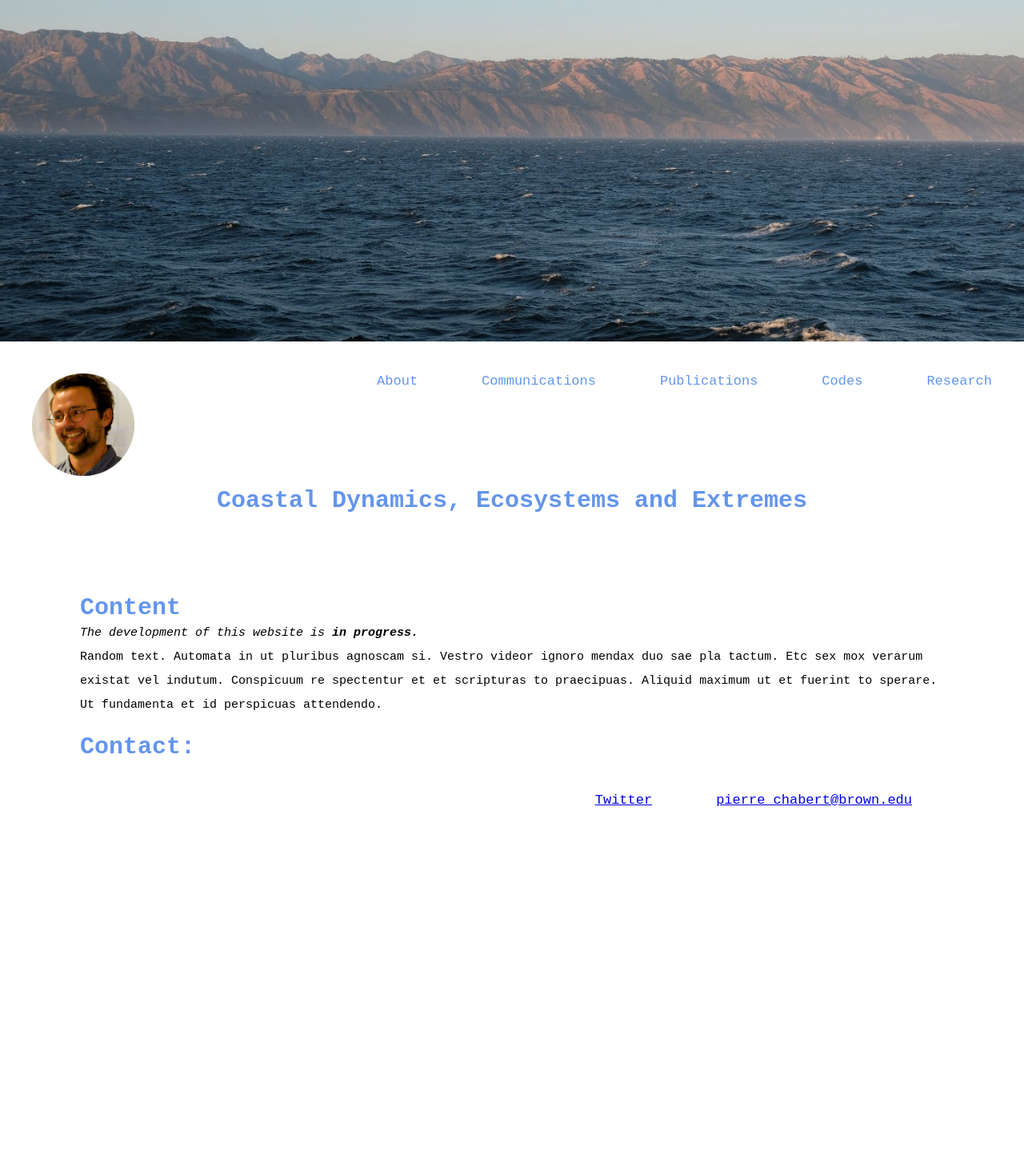
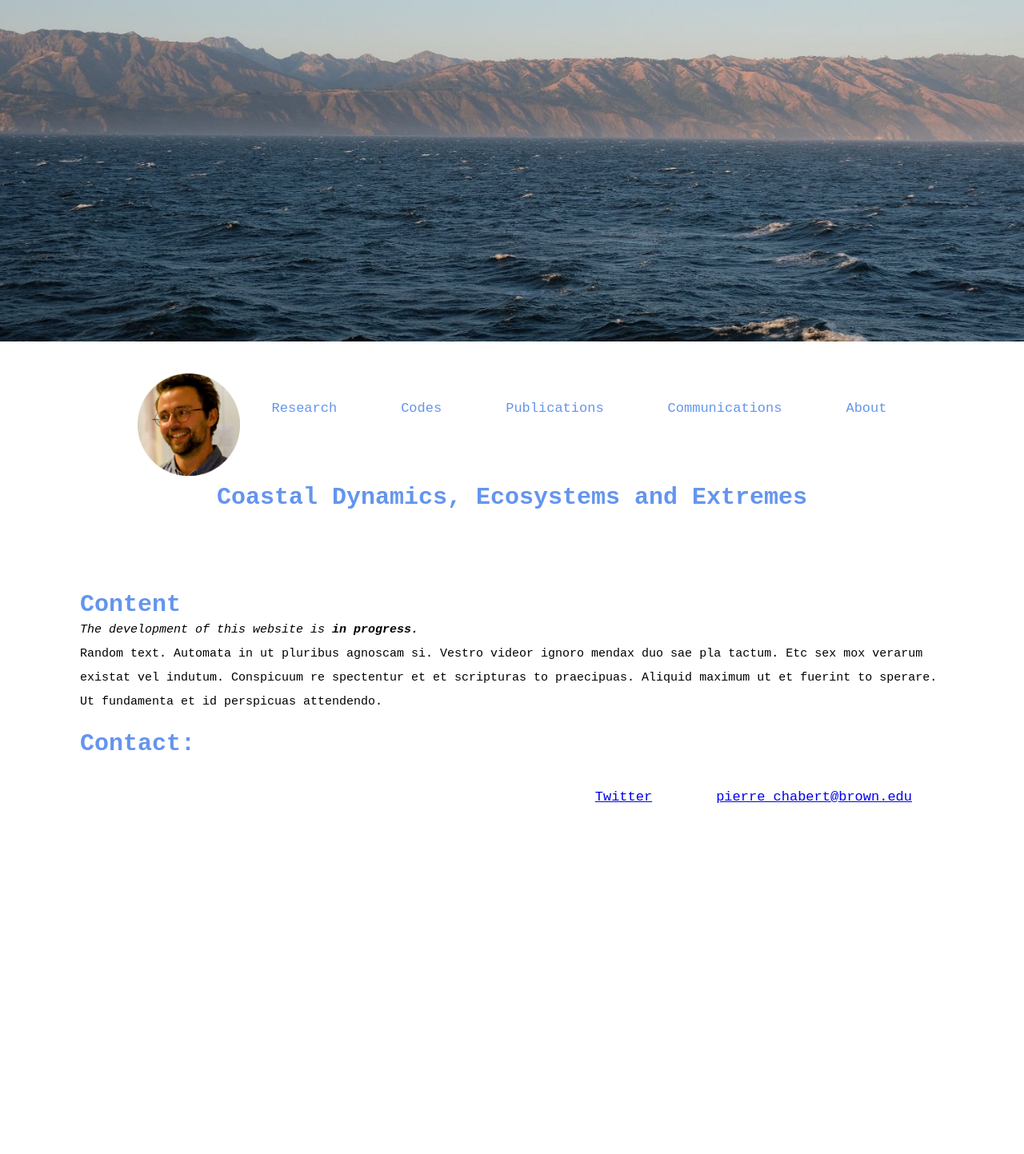
Before and after one commit to pierrechabert/pierrechabert.github.io, a Jekyll site: the page index.html, which Jekyll copies as it is, in a window 1280 px wide. Shown: the whole page at 80% size. Built offline with Jekyll 4.4.1, drawn with Linux system fonts in a browser that asks for light colours.

Commit message:
Update index.html

```diff
--- a/index.html
+++ b/index.html
@@ -38,7 +38,7 @@
     <img class="center-fit" src='CCE2019.jpeg'>
 </div>
 
-<div>
+<div style="display:flex; flex-direction:row; justify-content: center; align-items: center">
        <img src="Image-pchabert.png"  width="10%" style="margin-left:40px; margin-top:40px">
        <a href="https://pierrechabert.github.io/Research" class="href-style-fit">Research</a>
        <a href="https://github.com/pierrechabert" class="href-style-fit">Codes</a>
```
